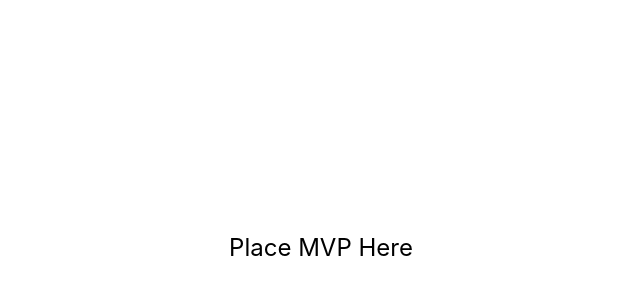
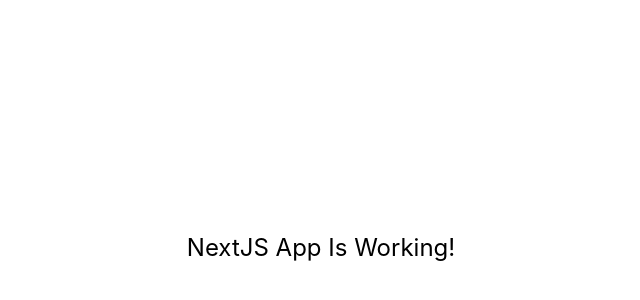
Before and after one commit to NFT-DAO/Akkadia, a Next.js app: page / in a window 1280 px wide. Shown: the part 152-452 px from the top of the page, without its empty margins (319-959 px from the left). Built offline with nearby package versions, Linux system fonts and the light colour scheme.

Commit message:
Making the landing page really simple and not the default

```diff
--- a/pages/index.js
+++ b/pages/index.js
@@ -13,7 +13,7 @@
 
       <main className={styles.main}>
         <p className={styles.description}>
-          Place MVP Here
+          NextJS App Is Working!
         </p>
       </main>
 
```
Also changed, not shown: 1 other file (tests, documents, lock files or other folders).
